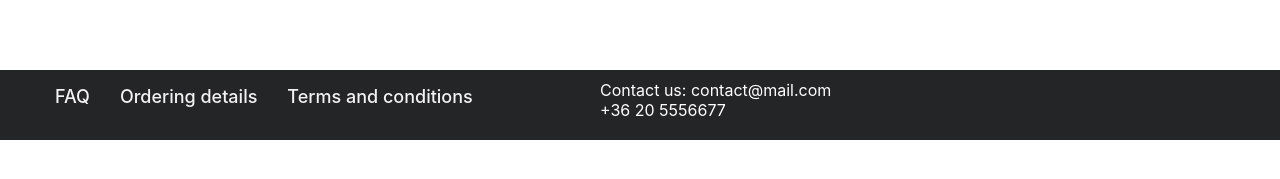
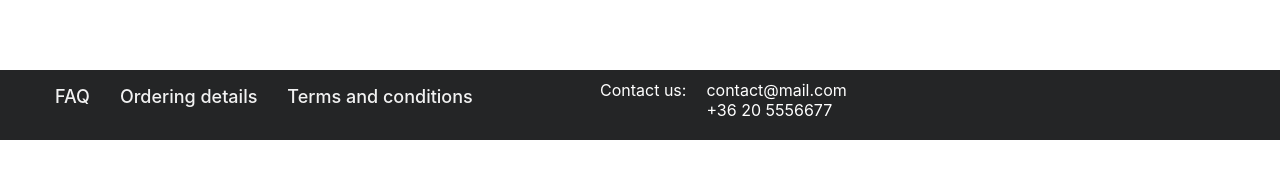
Before and after one commit to ZsigriPeter/Chef-Choice, a React (Create React App) app in the folder frontend/: page / in a window 1280 px wide. Shown: the part 219-398 px from the top of the page. Built offline with nearby package versions, Linux system fonts and the light colour scheme.

Commit message:
Footer done, css

```diff
--- a/frontend/src/components/Footer.jsx
+++ b/frontend/src/components/Footer.jsx
@@ -13,10 +13,14 @@ function Footer() {
                     </nav>
                 </div>
                 <div className="contacts">
-                    <span>Contact us: </span>
-                    <span>contact@mail.com</span>
-                    <br/>
-                    <span>+36 20 5556677</span>
+                    <div>
+                        <span>Contact us: </span>
+                    </div>
+                    <div className="mail-phone">
+                        <span>contact@mail.com</span>
+                        <br/>
+                        <span>+36 20 5556677</span>
+                    </div>
                 </div>
             </footer>
         </div>
--- a/frontend/src/index.css
+++ b/frontend/src/index.css
@@ -73,7 +73,11 @@ nav .nav-bar {
   width: fit-content;
 }
 .contacts {
+  display: flex;
   height: 60px;
   margin: 0 0 0 600px;
   padding-top: 10px;
 }
+.mail-phone {
+  padding-left: 20px;
+}
```
